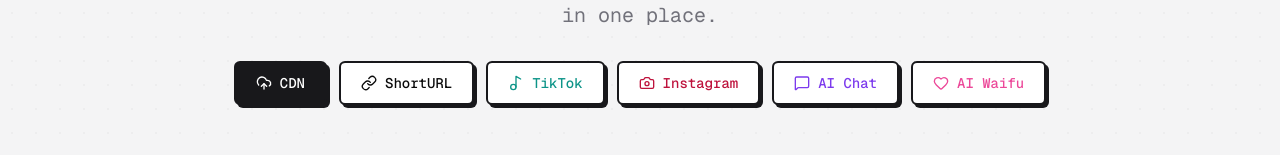
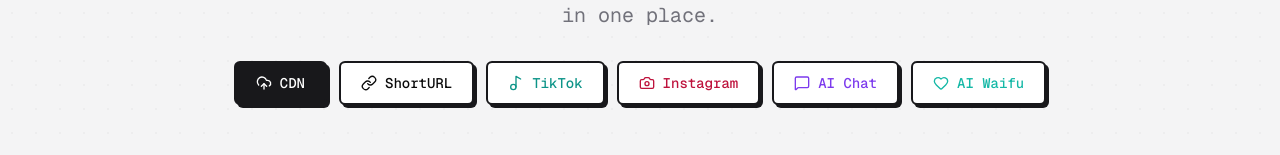
Before and after one commit to FaaOfc/opensorc, a Next.js app: page / in a window 1280 px wide. Shown: the part 347-502 px from the top of the page. Built offline with nearby package versions, Linux system fonts and the light colour scheme.

Commit message:
Change color scheme for UI elements

```diff
--- a/src/app/page.tsx
+++ b/src/app/page.tsx
@@ -119,7 +119,7 @@
     description:
       "Roleplay dengan karakter anime favoritmu! Pilih dari preset Hu Tao, Nahida, Ai Hoshino, Zero Two, Marin, Shinobu — atau buat custom.",
     icon: "heart" as const,
-    color: "#ec4899",
+    color: "#14b8a6",
     details: [
       "6 preset karakter anime",
       "Custom character support",
@@ -174,7 +174,7 @@
               <Link href="/chat" className="neo-btn bg-[var(--neo-card-bg)] px-5 py-2.5 font-mono font-medium text-sm flex items-center gap-2" style={{ color: "#7c3aed" }}>
                 <MessageSquare className="size-4" /> AI Chat
               </Link>
-              <Link href="/ai-waifu" className="neo-btn bg-[var(--neo-card-bg)] px-5 py-2.5 font-mono font-medium text-sm flex items-center gap-2" style={{ color: "#ec4899" }}>
+              <Link href="/ai-waifu" className="neo-btn bg-[var(--neo-card-bg)] px-5 py-2.5 font-mono font-medium text-sm flex items-center gap-2" style={{ color: "#14b8a6" }}>
                 <Heart className="size-4" /> AI Waifu
               </Link>
             </div>
```
